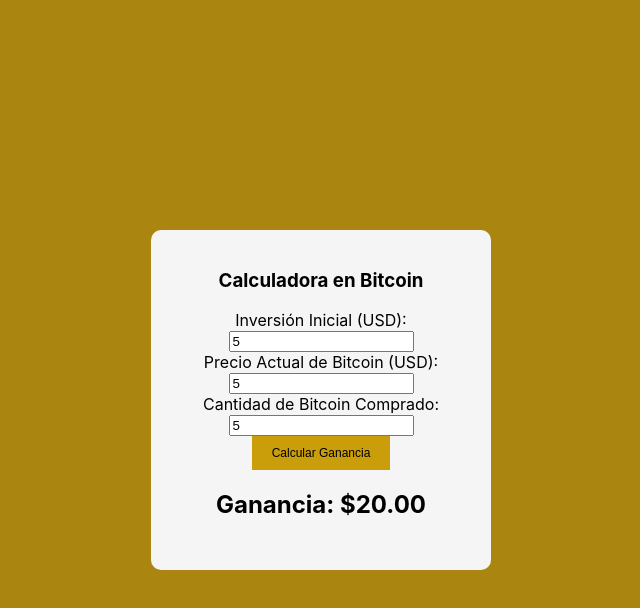
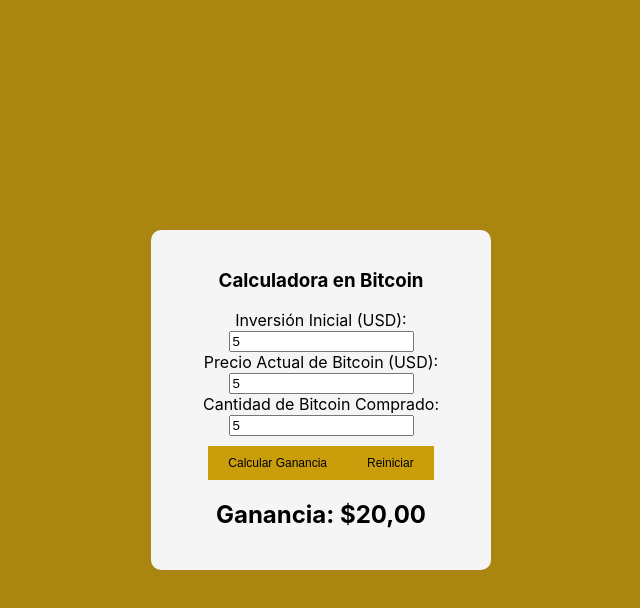
Before and after one commit to Moncayo1329/BitcoinCalculator, a React (Create React App) app: page / in a window 1280 px wide. Both pictures are taken after typing "5", "5", "5" into the empty fields and a click on the button "Calcular Ganancia". Shown: the top 608 px of the page, without its empty margins (319-959 px from the left). Built offline with nearby package versions, Linux system fonts and the light colour scheme.

Commit message:
adding decimals and button

```diff
--- a/src/App.css
+++ b/src/App.css
@@ -35,6 +35,7 @@
   font-size: 12px;
   cursor: pointer;
   transition: background-color 0.3s ease;
+  margin-top: 10px;
 
 }
 
--- a/src/BitcoinCalculator.js
+++ b/src/BitcoinCalculator.js
@@ -1,5 +1,6 @@
 import React, { useState } from 'react';
 // Utilizamos useState para declarar variables de estado y sus funciones de actualización. Aquí manejamos la inversión inicial, el precio actual de Bitcoin, la cantidad de Bitcoin comprada y la ganancia calculada.
+
 const BitcoinCalculator = () => {
   const [initialInvestment, setInitialInvestment] = useState('');
   const [currentPrice, setCurrentPrice] = useState('');
@@ -12,6 +13,18 @@
     const amount = parseFloat(btcAmount);
     const calculatedProfit = (price * amount) - investment;
     setProfit(calculatedProfit);
+  };
+ // Nueva función para reiniciar los valores
+  const handleReset = () => {
+    setInitialInvestment('');
+    setCurrentPrice('');
+    setBtcAmount('');
+    setProfit(null);
+  };
+
+  // Función para formatear números
+  const formatNumber = (num) => {
+    return num.toLocaleString('es-ES', { minimumFractionDigits: 2, maximumFractionDigits: 2 });
   };
 
   return (
@@ -48,10 +61,11 @@
         </label>
       </div>
       <button type="button" className='btn-outline-secondary' onClick={handleCalculate}>Calcular Ganancia</button>
+      <button type="button" className='btn-outline-secondary' onClick={handleReset}>Reiniciar</button>
 
       {profit !== null && (
         <div>
-          <h2>Ganancia: ${profit.toFixed(2)}</h2>
+          <h2>Ganancia: ${formatNumber(profit)}</h2>
         </div>
       )}
     </div>
```
